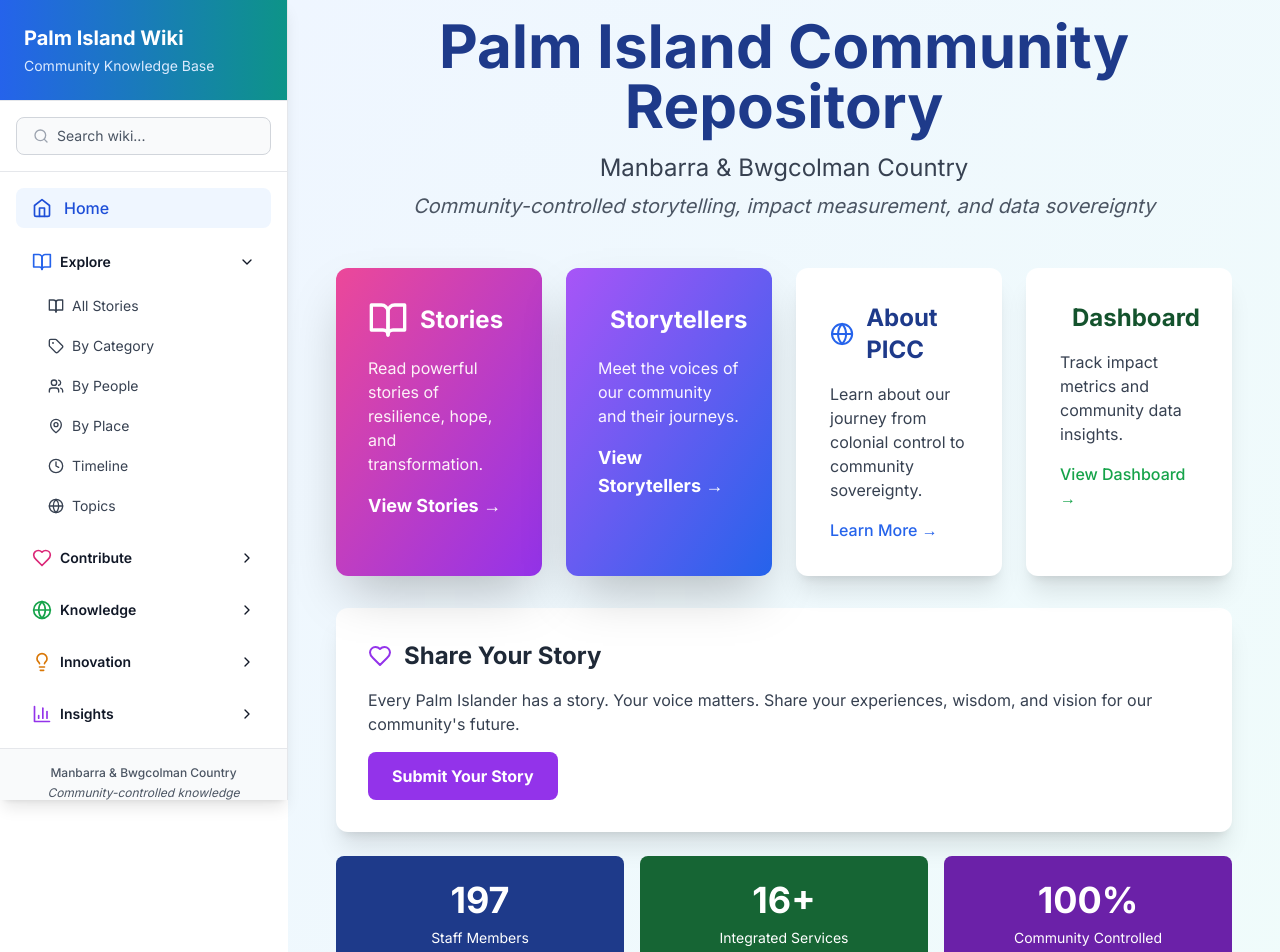
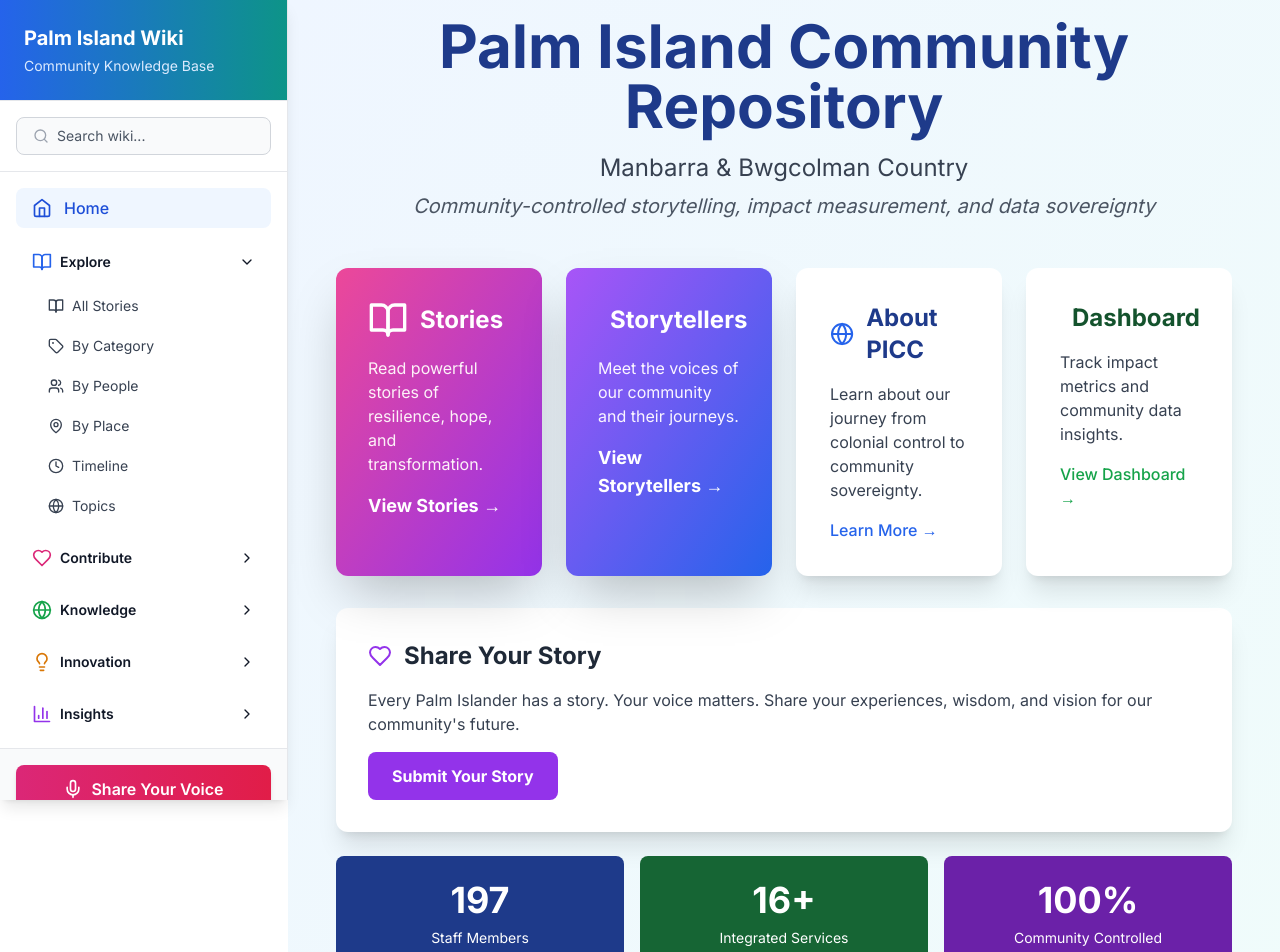
Before and after one commit to Acurioustractor/palm-island-repository, a Next.js app in the folder web-platform/: page / in a window 1280 px wide. Shown: the top 952 px of the page. Built offline with nearby package versions, Linux system fonts and the light colour scheme.

Commit message:
Add prominent Share Your Voice button to sidebar footer

```diff
--- a/web-platform/components/wiki/WikiNavigation.tsx
+++ b/web-platform/components/wiki/WikiNavigation.tsx
@@ -326,6 +326,15 @@ export function WikiNavigation() {
 
         {/* Footer */}
         <div className="mt-auto p-4 border-t border-gray-200 bg-gray-50">
+          {/* Share Your Voice CTA Button */}
+          <Link
+            href="/share-voice"
+            className="flex items-center justify-center gap-2 w-full mb-4 px-4 py-3 bg-gradient-to-r from-pink-600 to-rose-600 hover:from-pink-700 hover:to-rose-700 text-white font-semibold rounded-lg shadow-md hover:shadow-lg transition-all group"
+          >
+            <Mic className="h-5 w-5 group-hover:scale-110 transition-transform" />
+            <span>Share Your Voice</span>
+          </Link>
+
           <div className="text-xs text-gray-600 text-center">
             <p className="font-medium mb-1">Manbarra & Bwgcolman Country</p>
             <p className="italic">Community-controlled knowledge</p>
```
